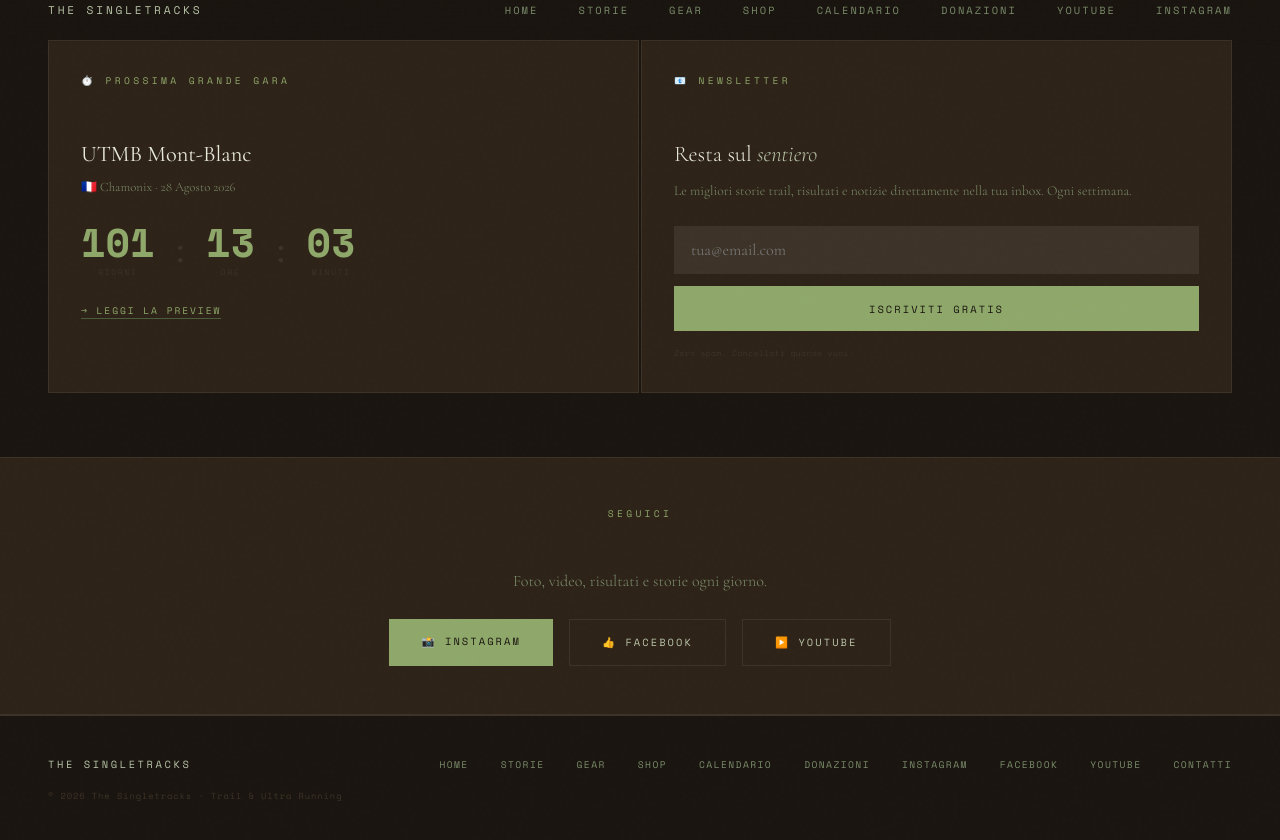
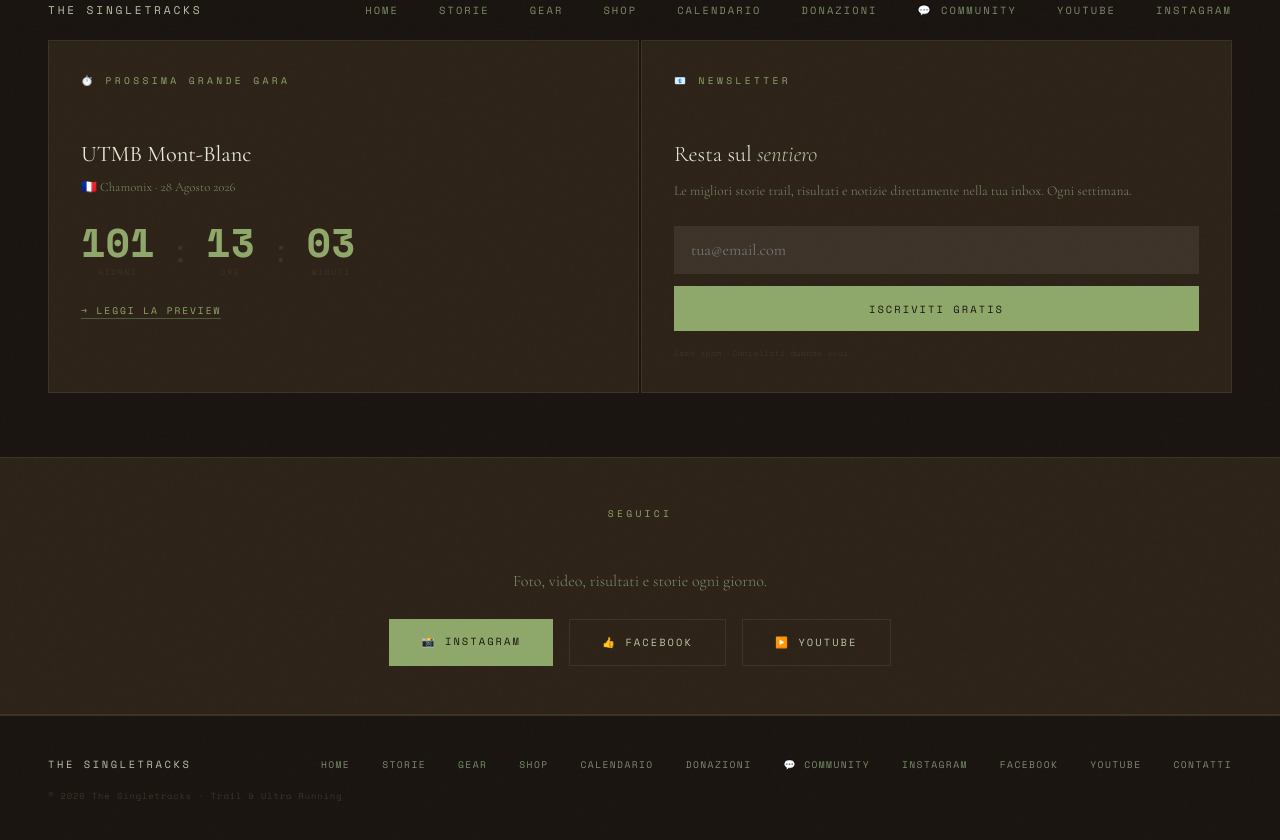
Before and after one commit to mootlab/thesingletracks.com, a Jekyll site: the page built from index.markdown, in a window 1280 px wide and 900 px high, scrolled down 1219 px, cut to the strip 57-897 px from the top of the window. Built offline with Jekyll 4.4.1, drawn with Linux system fonts in a browser that asks for light colours.

Commit message:
aggiunto Telegram community

```diff
--- a/_layouts/default.html
+++ b/_layouts/default.html
@@ -56,6 +56,7 @@
       <li><a href="{{ '/shop' | relative_url }}">Shop</a></li>
       <li><a href="{{ '/calendario' | relative_url }}">Calendario</a></li>
       <li><a href="{{ '/donazioni' | relative_url }}">Donazioni</a></li>
+      <li><a href="https://t.me/thesingletracks" target="_blank">💬 Community</a></li>
       <li><a href="https://www.youtube.com/@thesingletracks" target="_blank">YouTube</a></li>
       <li><a href="https://instagram.com/thesingletracks" target="_blank">Instagram</a></li>
     </ul>
@@ -74,6 +75,7 @@
       <a href="{{ '/shop' | relative_url }}">Shop</a>
       <a href="{{ '/calendario' | relative_url }}">Calendario</a>
       <a href="{{ '/donazioni' | relative_url }}">Donazioni</a>
+      <a href="https://t.me/thesingletracks" target="_blank">💬 Community</a>
       <a href="https://instagram.com/thesingletracks" target="_blank">Instagram</a>
       <a href="https://www.facebook.com/thesingletracks" target="_blank">Facebook</a>
       <a href="https://www.youtube.com/@thesingletracks" target="_blank">YouTube</a>
```
